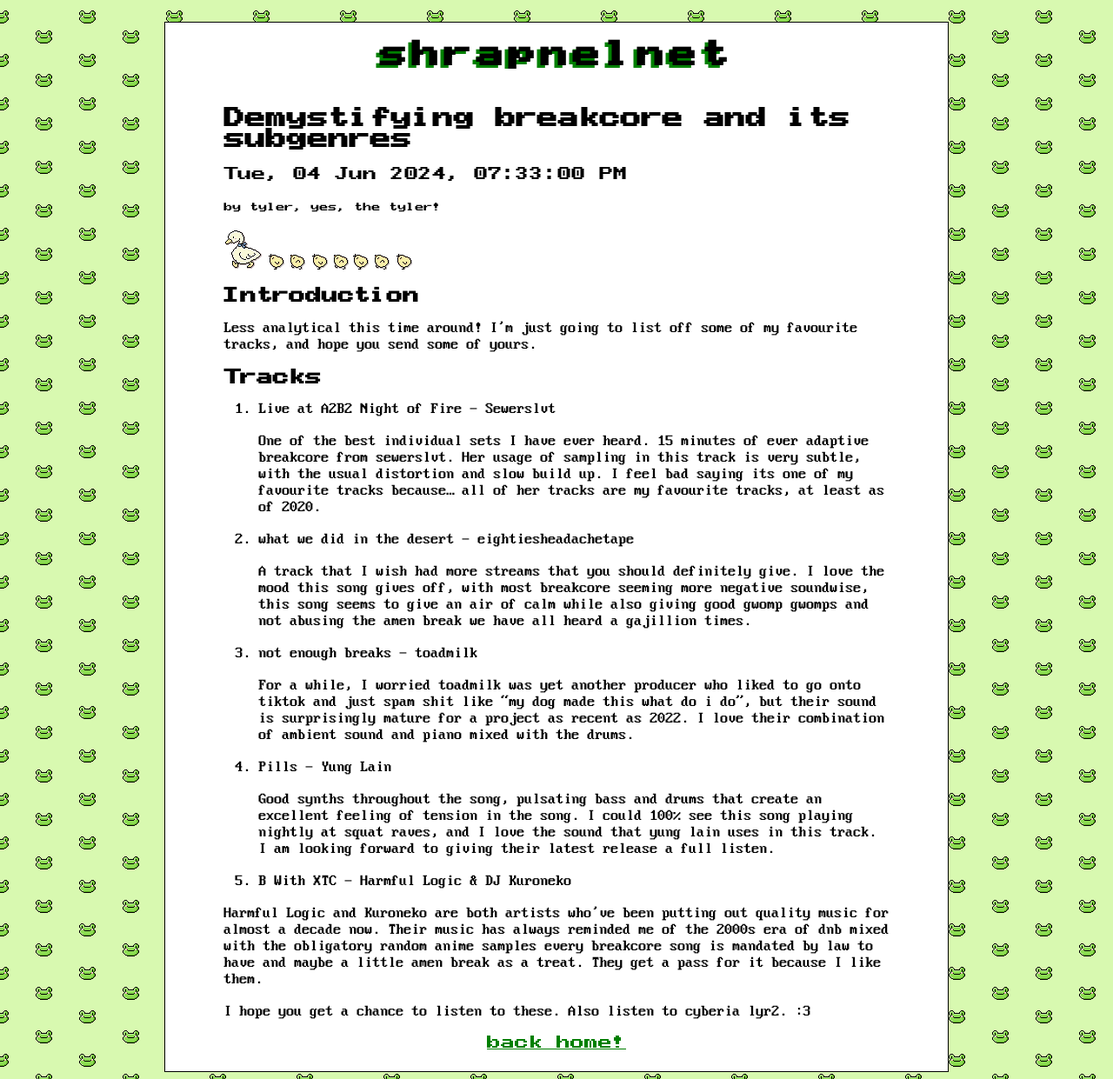
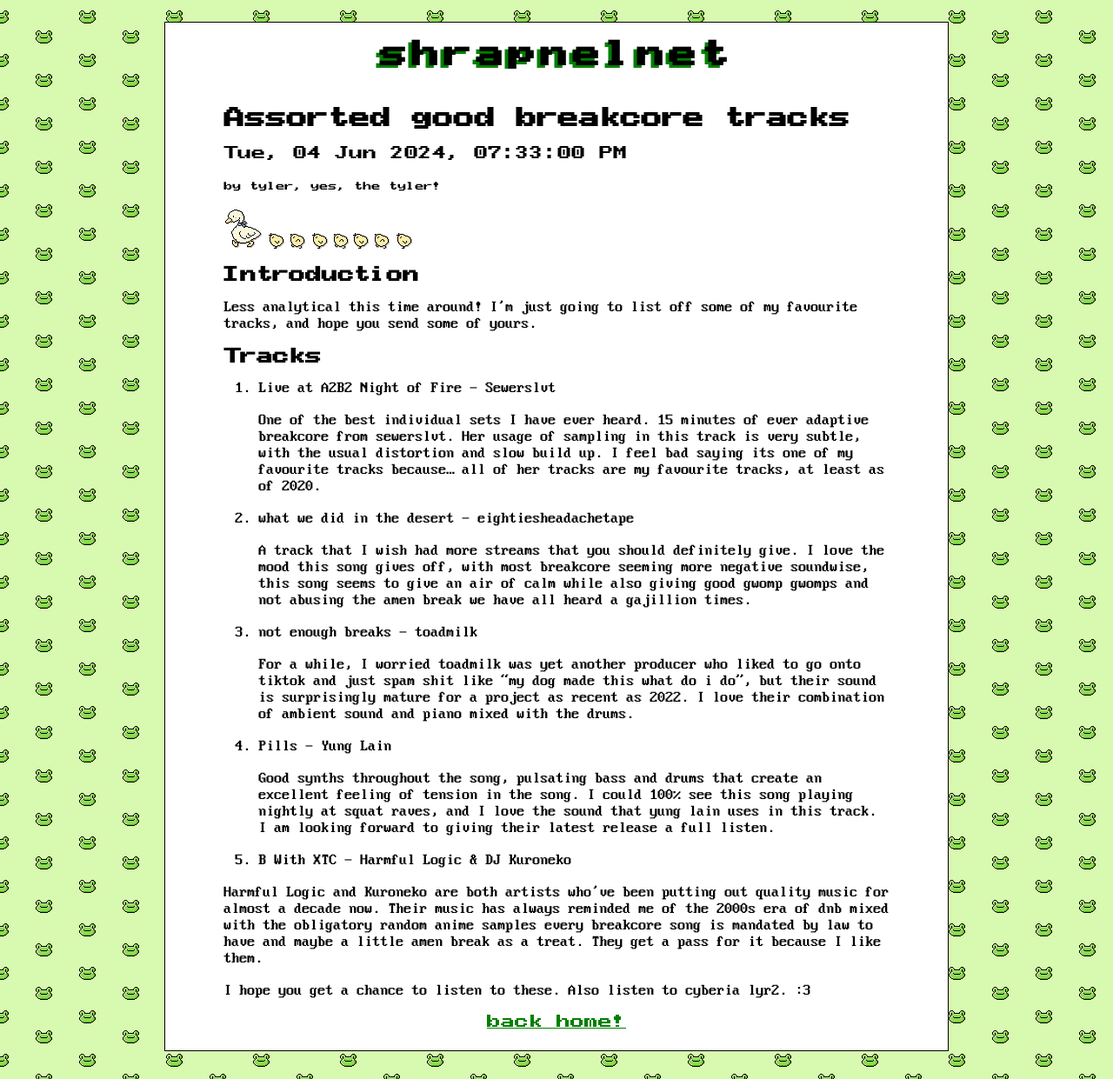
Before and after one commit to shrapnelnet/blog, a Jekyll site: the page built from _posts/2024-06-04-demystifying-breakcore-and-its-subgenres.md, in a window 1280 px wide. Shown: the whole page at 87% size. Built offline with Jekyll 4.4.1, drawn with Linux system fonts in a browser that asks for light colours.

Commit message:
Update shr4pnelblog “2024-06-04-demystifying-breakcore-and-its-subgenres”

```diff
--- a/_posts/2024-06-04-demystifying-breakcore-and-its-subgenres.md
+++ b/_posts/2024-06-04-demystifying-breakcore-and-its-subgenres.md
@@ -1,6 +1,6 @@
 ---
 layout: post
-title: Demystifying breakcore and its subgenres
+title: Assorted good breakcore tracks
 date: 2024-06-04T19:33:00.000Z
 permalink: breakcore
 description: oh the horror! tyler discusses every sweaty nerd's favourite genre.
```
